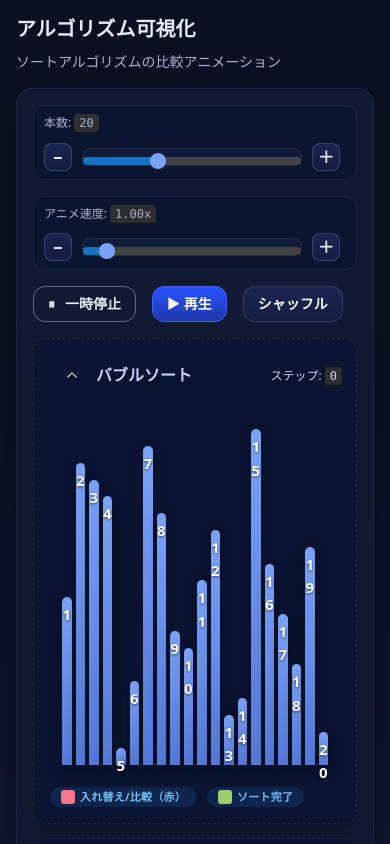
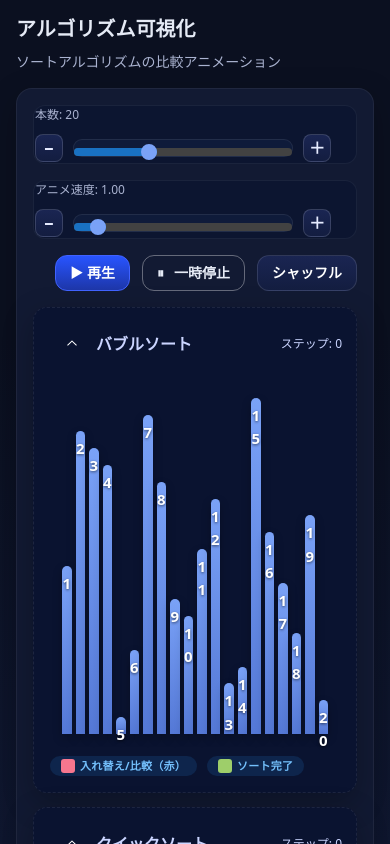
Before and after one commit to shin4488/algorithm-visualizer, a React (Vite) app: page / in a window 390 px wide. Shown: the top 844 px of the page. Built offline with nearby package versions, Linux system fonts and the light colour scheme.

Commit message:
change: apply for phone

```diff
--- a/src/App.tsx
+++ b/src/App.tsx
@@ -22,7 +22,7 @@ import {
   Accordion,
   Badge,
   Stack,
-  Code,
+  Box,
 } from '@mantine/core';
 
 type Kind = 'bubble' | 'quick';
@@ -297,7 +297,7 @@ const App: React.FC = () => {
   };
 
   return (
-    <Container size={1100} px="md" py="md" style={rootStyle}>
+    <Container size={1280} px="md" py="md" style={rootStyle}>
       <Stack gap="xs">
         <Title
           order={1}
@@ -329,14 +329,14 @@ const App: React.FC = () => {
             gap="xs"
             align="center"
             style={{
-              padding: '8px 10px',
+              padding: '1px 1px',
               background: '#0c1530',
               borderRadius: 12,
               border: '1px solid rgba(255,255,255,0.06)',
             }}
           >
             <Text size="xs" c="var(--muted)">
-              本数: <Code>{size}</Code>
+              本数: {size}
             </Text>
             <Group gap="xs" align="center">
               <ActionIcon
@@ -381,14 +381,14 @@ const App: React.FC = () => {
             gap="xs"
             align="center"
             style={{
-              padding: '8px 10px',
+              padding: '1px 1px',
               background: '#0c1530',
               borderRadius: 12,
               border: '1px solid rgba(255,255,255,0.06)',
             }}
           >
             <Text size="xs" c="var(--muted)">
-              アニメ速度: <Code>{speed.toFixed(2)}x</Code>
+              アニメ速度: {speed.toFixed(2)}
             </Text>
             <Group gap="xs" align="center">
               <ActionIcon
@@ -428,7 +428,14 @@ const App: React.FC = () => {
             </Group>
           </Group>
 
-          {/* ▼ 一時停止：見た目を“ゴースト風”に固定（左に ⏸） */}
+          <Box style={{ flex: '0 0 auto', marginLeft: 'auto' }}>
+            <Group gap="sm" align="center" wrap="nowrap">
+              {/* 再生：従来のプライマリ */}
+              <Button onClick={handleStart} disabled={playing} style={primaryBtnStyle}>
+                ▶ 再生
+              </Button>
+
+              {/* 一時停止：ゴースト風 */}
               <Button
                 variant="default"
                 onClick={handlePause}
@@ -439,15 +446,12 @@ const App: React.FC = () => {
                 一時停止
               </Button>
 
-          {/* 再生：従来のプライマリ */}
-          <Button onClick={handleStart} disabled={playing} style={primaryBtnStyle}>
-            ▶ 再生
-          </Button>
-
-          {/* シャッフル：ゴースト寄せ */}
+              {/* シャッフル */}
               <Button variant="default" onClick={handleShuffle} style={ghostBtnStyle}>
                 シャッフル
               </Button>
+            </Group>
+          </Box>
         </Group>
 
         {/* ▼ トグルアイコンを左に */}
@@ -468,7 +472,7 @@ const App: React.FC = () => {
                   </Text>
                 </Group>
                 <Text size="xs" c="#cbd5ff">
-                  ステップ: <Code id="steps-bubble">{stepsBubble}</Code>
+                  ステップ: {stepsBubble}
                 </Text>
               </Group>
             </Accordion.Control>
@@ -494,7 +498,7 @@ const App: React.FC = () => {
                   </Text>
                 </Group>
                 <Text size="xs" c="#cbd5ff">
-                  ステップ: <Code id="steps-quick">{stepsQuick}</Code>
+                  ステップ: {stepsQuick}
                 </Text>
               </Group>
             </Accordion.Control>
```
Also changed, not shown: 1 other file (tests, documents, lock files or other folders). Lines whose indentation alone changed are shown as unchanged.
